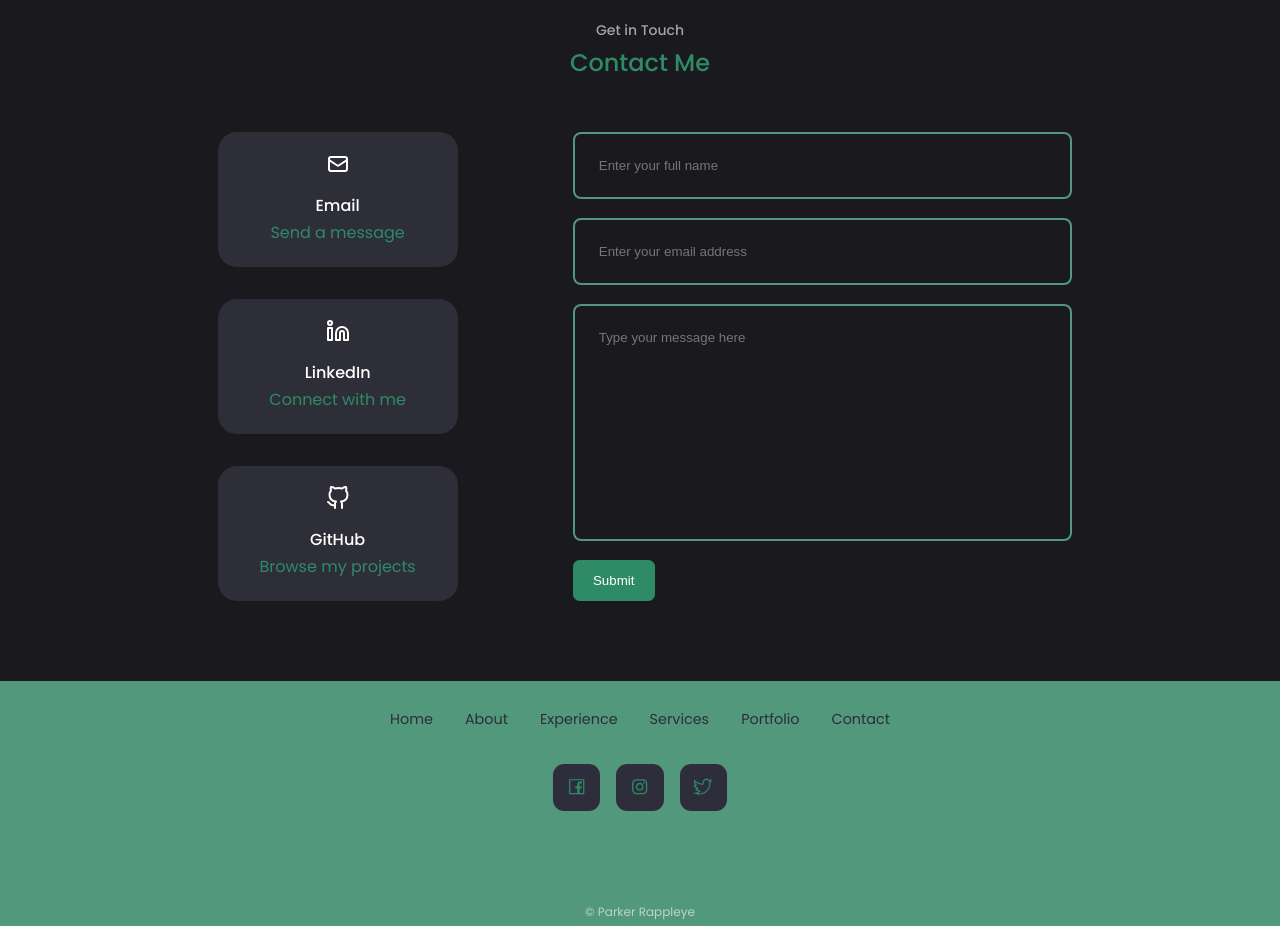
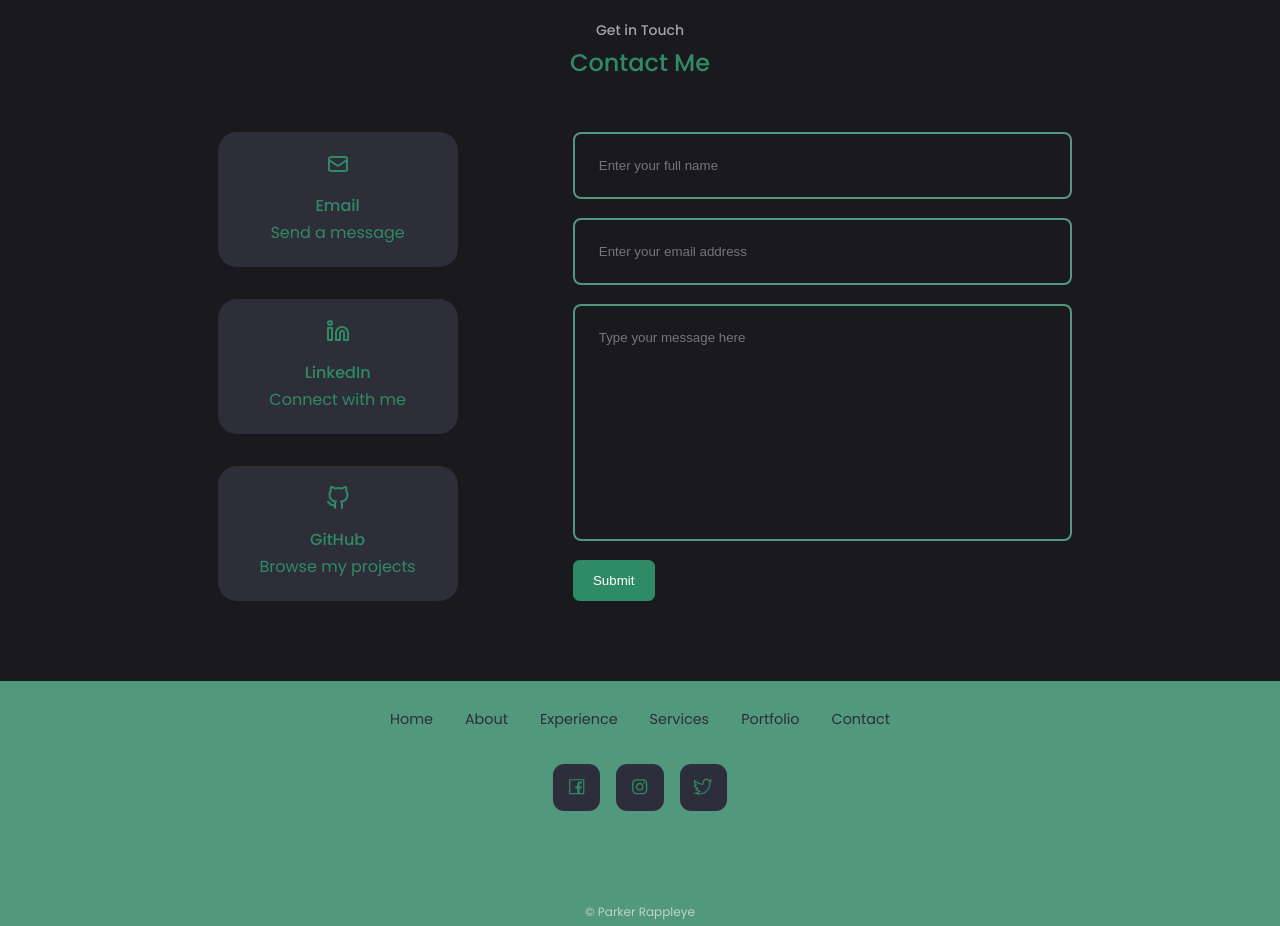
Before and after one commit to prappleman/parker-react-portfolio, a React (Create React App) app: page / in a window 1280 px wide. Shown: the part 4700-5626 px from the top of the page. Built offline with nearby package versions, Linux system fonts and the light colour scheme.

Commit message:
created contact links

```diff
--- a/src/components/contact/Contact.jsx
+++ b/src/components/contact/Contact.jsx
@@ -4,7 +4,7 @@ import { HiOutlineMail } from "react-icons/hi";
 import { FiLinkedin, FiGithub } from "react-icons/fi";
 
 
-// TODO: check contact form
+// TODO: fix contact form
 
 function Contact() {
   return (
@@ -14,36 +14,29 @@ function Contact() {
 
       <div className="container contact__container">
         <div className="contact__options">
-          <article className="contact__option">
-            <HiOutlineMail className="contact__option-icon"/>
+          <a href="mailto:parker.rappleye1@gmail.com" target="_blank" className="contact__option">
+            <article>
+              <HiOutlineMail className="contact__option-icon" />
               <h4>Email</h4>
-            <a href="mailto:parker.rappleye1@gmail.com" target="_blank" className="">
-              Send a message
+              <p>Send a message</p>
+            </article>
           </a>
+          <a href="https://www.linkedin.com/in/parker-rappleye/" target="_blank" className="contact__option">
+            <article>
+              <FiLinkedin className="contact__option-icon" />
+              <h4>LinkedIn</h4>
+              <p>Connect with me</p>
             </article>
-          <article className="contact__option">
-            <FiLinkedin className="contact__option-icon"/>
-            <h4>LinkedIn</h4>
-            <a
-              href="https://www.linkedin.com/in/parker-rappleye/"
-              target="_blank"
-              className=""
-            >
-              Connect with me
           </a>
+          <a href="https://www.github.com/prappleman" target="_blank" className="contact__option">
+            <article>
+              <FiGithub className="contact__option-icon" />
+              <h4>GitHub</h4>
+              <p>Browse my projects</p>
             </article>
-          <article className="contact__option">
-            <FiGithub className="contact__option-icon"/>
-            <h4>GitHub</h4>
-            <a
-              href="https://www.github.com/prappleman"
-              target="_blank"
-              className=""
-            >
-              Browse my projects
           </a>
-          </article>
         </div>
+
 
         {/* START CONTACT FORM*/}
         <form>
```
Lines whose indentation alone changed are shown as unchanged.
